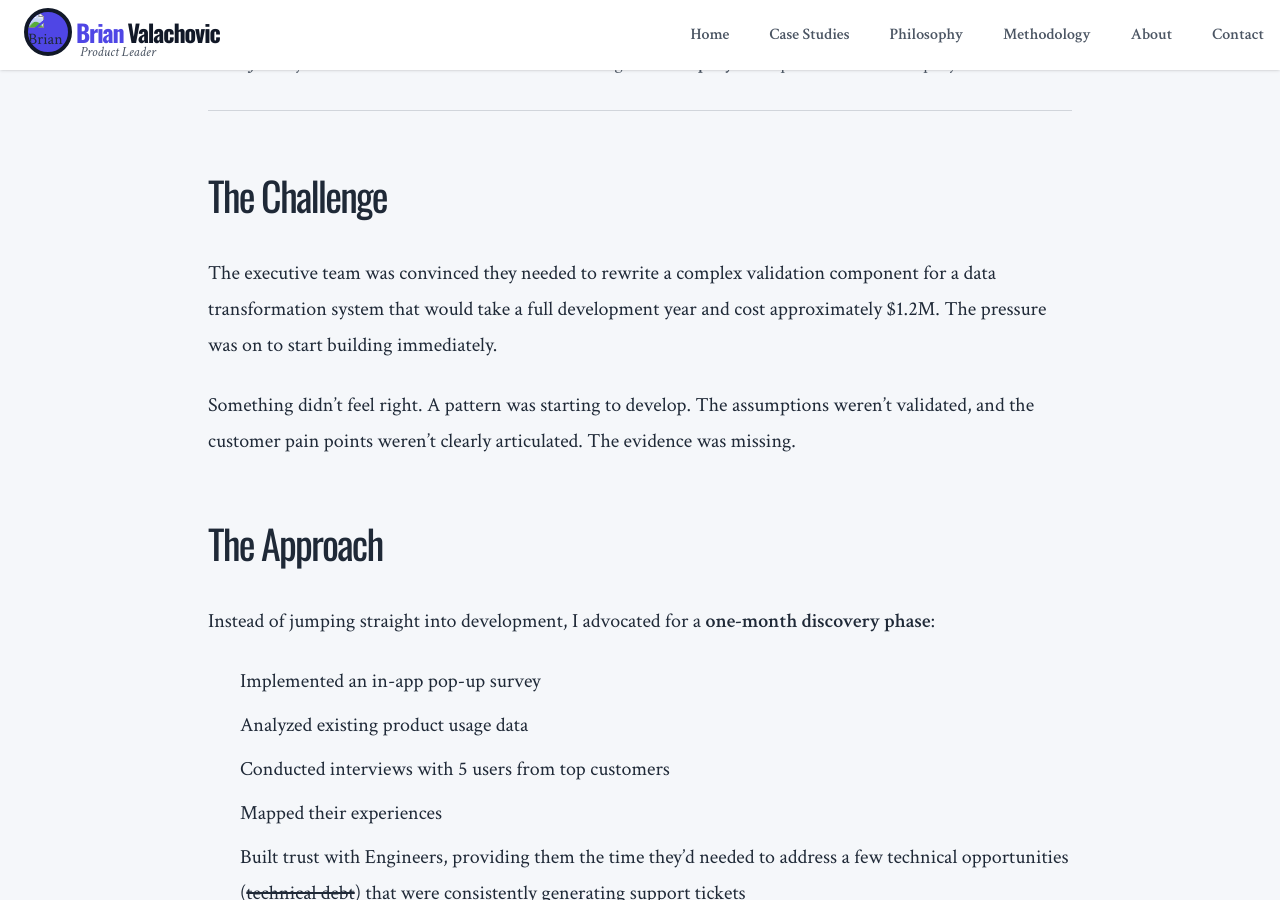
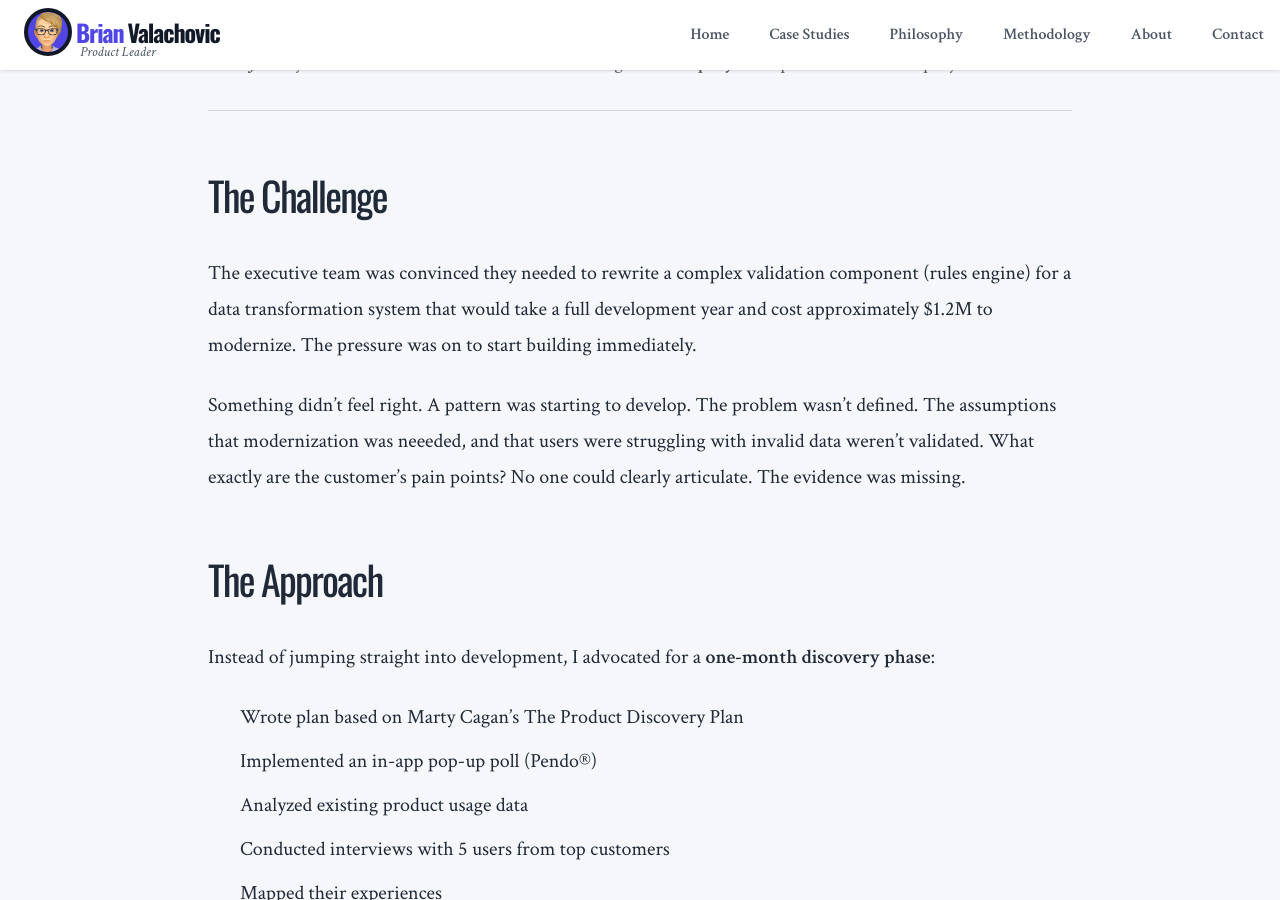
Before and after one commit to bvalachovic/bvalachovic.github.io, a Jekyll site: the page built from _case_studies/1-2m-question.md, in a window 1280 px wide and 900 px high, scrolled down 294 px. Built offline with Jekyll 4.4.1, drawn with Linux system fonts in a browser that asks for light colours; nearby versions of some CDN libraries; some of the changed text lies outside the part shown.

Commit message:
Added Ruby Gemfile to run Jekyll locally. Updated broken links and references.  Updated first case study with new images

```diff
--- /dev/null
+++ b/Gemfile
@@ -0,0 +1,4 @@
+source "https://rubygems.org"
+
+gem "github-pages", group: :jekyll_plugins
+gem "webrick"
--- a/_case_studies/1-2m-question.md
+++ b/_case_studies/1-2m-question.md
@@ -10,19 +10,26 @@
 
 ## The Challenge
 
-The executive team was convinced they needed to rewrite a complex validation component for a data transformation system that would take a full development year and cost approximately $1.2M. The pressure was on to start building immediately.
+The executive team was convinced they needed to rewrite a complex validation component (rules engine) for a data transformation system that would take a full development year and cost approximately $1.2M to modernize. The pressure was on to start building immediately.
 
-Something didn't feel right. A pattern was starting to develop.  The assumptions weren't validated, and the customer pain points weren't clearly articulated. The evidence was missing.
+Something didn't feel right. A pattern was starting to develop. The problem wasn't defined. The assumptions that modernization was neeeded, and that users were struggling with invalid data weren't validated. What exactly are the customer's pain points? No one could clearly articulate. The evidence was missing.
 
 ## The Approach
 
 Instead of jumping straight into development, I advocated for a **one-month discovery phase**:
 
-- Implemented an in-app pop-up survey
-- Analyzed existing product usage data
-- Conducted interviews with 5 users from top customers
-- Mapped their experiences
-- Built trust with Engineers, providing them the time they'd needed to address a few technical opportunities (~~technical debt~~) that were consistently generating support tickets
+* Wrote plan based on Marty Cagan's [The Product Discovery Plan](https://www.svpg.com/product-discovery-plan/)
+* Implemented an in-app pop-up poll (Pendo&reg;)
+* Analyzed existing product usage data
+* Conducted interviews with 5 users from top customers
+* Mapped their experiences
+* Built trust with Engineers, providing them the time they'd needed to address a few technical opportunities (~~technical debt~~) that were consistently generating support tickets
+
+![Product Discovery Plan](/public/assets/images/1-2m-question-plan.png)
+> Borrowed Marty Cagan's Product Discovery Plan and shared it with all stakeholders, including everyone early and up front.
+
+![Pendo Poll results demonstrating data validated on the first or second try by a high percentage.](/public/assets/images/1-2m-question-poll.png)
+> Pendo&reg; Poll results demonstrating user perception of how many attempts it takes to validate complex regulatory data. The 1st or 2nd try was selected most,  followed by 3rd to 5th attempt - still low considering complexity. Users could also enter comments and the sentiment did not point to validation.
 
 ## The Discovery
 
--- a/_includes/header.html
+++ b/_includes/header.html
@@ -4,7 +4,7 @@
             <div class="flex flex-col">
                 <div class="flex items-center">
                     <div class="relative h-12 w-12 rounded-full bg-indigo-600 border-gray-900 border-4 ml-2 mr-1 overflow-hidden">
-                        <img src="public/assets/caricaturePortraitTransparent.png" alt="Brian Valachovic caricature" class="h-10 w-10 rounded-full object-cover" />
+                        <img src="/public/assets/caricaturePortraitTransparent.png" alt="Brian Valachovic caricature" class="h-10 w-10 rounded-full object-cover" />
                     </div>
                     <h1 class="text-2xl font-bold text-indigo-600 mr-1">Brian</h1>
                     <h1 class="text-2xl font-bold text-gray-900">Valachovic</h1>
@@ -21,12 +21,12 @@
             <!-- Desktop Navigation -->
             <nav class="hidden lg:flex items-center">
                 <ul class="flex space-x-10">
-                    <li><a href="#home" class="nav-link text-gray-600 hover:text-indigo-600 text-base font-semibold">Home</a></li>
-                    <li><a href="#portfolio" class="nav-link text-gray-600 hover:text-indigo-600 text-base font-semibold">Case Studies</a></li>
-                    <li><a href="#philosophy" class="nav-link text-gray-600 hover:text-indigo-600 text-base font-semibold">Philosophy</a></li>
-                    <li><a href="#methodology" class="nav-link text-gray-600 hover:text-indigo-600 text-base font-semibold">Methodology</a></li>
-                    <li><a href="#about" class="nav-link text-gray-600 hover:text-indigo-600 text-base font-semibold">About</a></li>
-                    <li><a href="#contact" class="nav-link text-gray-600 hover:text-indigo-600 text-base font-semibold">Contact</a></li>
+                    <li><a href="/index.html" class="nav-link text-gray-600 hover:text-indigo-600 text-base font-semibold">Home</a></li>
+                    <li><a href="/index.html#portfolio" class="nav-link text-gray-600 hover:text-indigo-600 text-base font-semibold">Case Studies</a></li>
+                    <li><a href="/index.html#philosophy" class="nav-link text-gray-600 hover:text-indigo-600 text-base font-semibold">Philosophy</a></li>
+                    <li><a href="/index.html#methodology" class="nav-link text-gray-600 hover:text-indigo-600 text-base font-semibold">Methodology</a></li>
+                    <li><a href="/index.html#about" class="nav-link text-gray-600 hover:text-indigo-600 text-base font-semibold">About</a></li>
+                    <li><a href="/index.html#contact" class="nav-link text-gray-600 hover:text-indigo-600 text-base font-semibold">Contact</a></li>
                 </ul>
             </nav>
         </div>
```
Also changed, not shown: Gemfile.lock (added), README.md, public/assets/images/1-2m-question-plan.png (added), public/assets/images/1-2m-question-poll.png (added), 1 other file.
